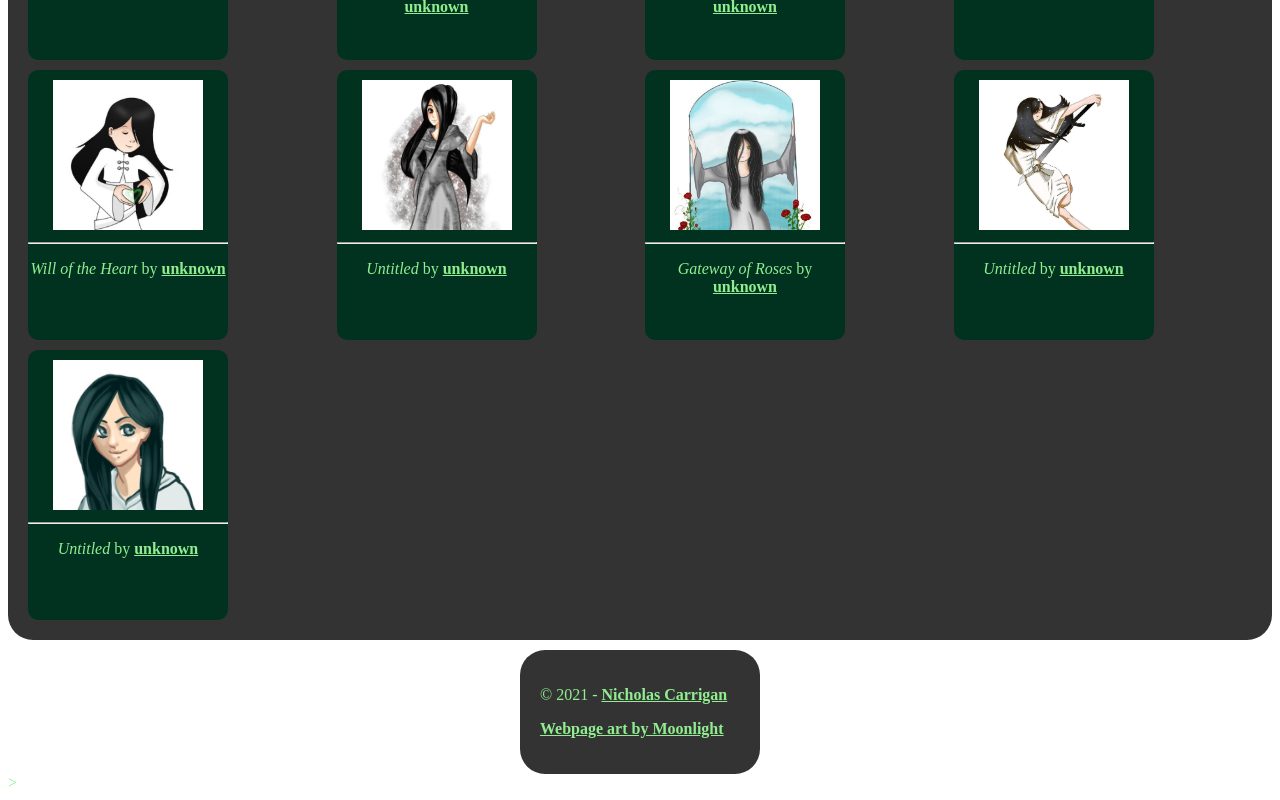
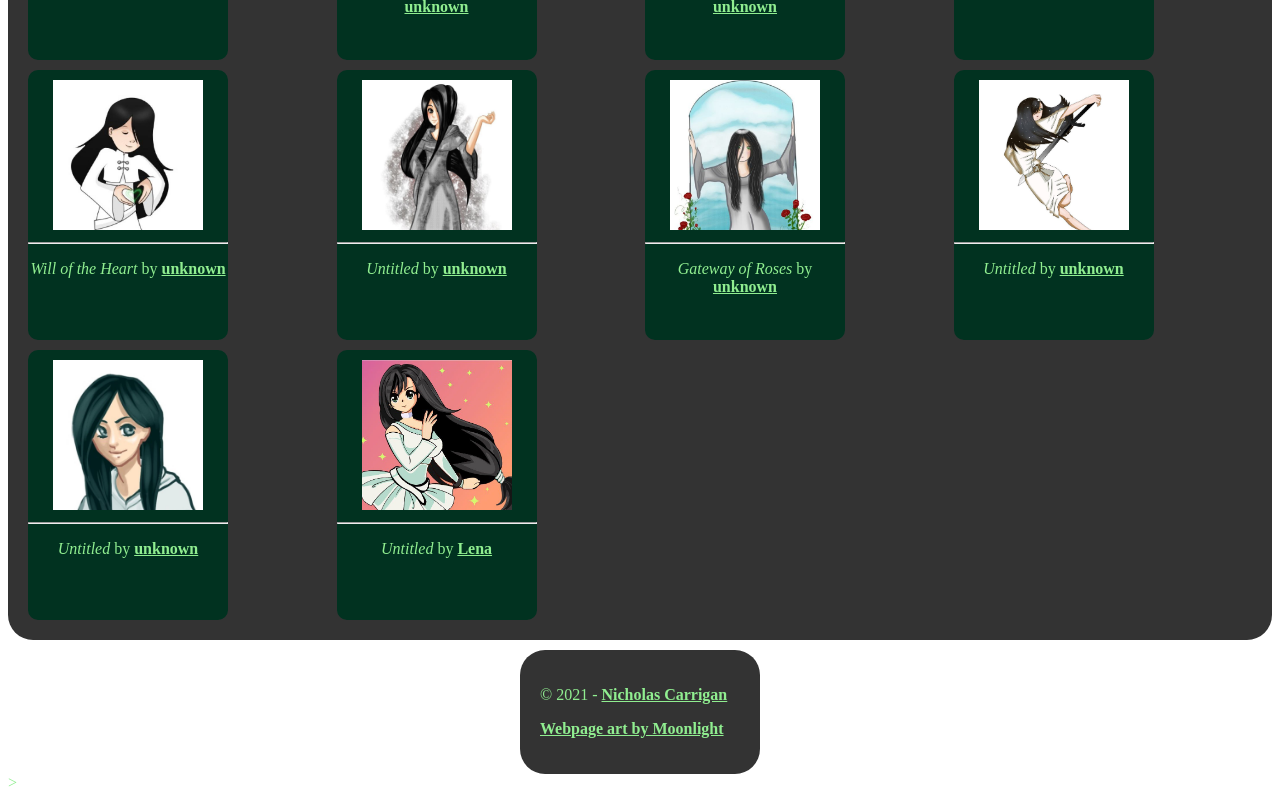
Before and after one commit to naomis-archive/RosaliaNightsong.github.io, an Angular app: page /gallery in a window 1280 px wide. Shown: the part 1294-2094 px from the top of the page. Built offline with nearby package versions, Linux system fonts and the light colour scheme.

Commit message:
feat: new art (#22)

```diff
--- a/src/assets/data/artList.ts
+++ b/src/assets/data/artList.ts
@@ -132,4 +132,10 @@ export const artList: ArtInt[] = [
     artist: 'unknown',
     artistUrl: 'https://www.rosalianightsong.com',
   },
+  {
+    fileName: 'lena_smith11.jpg',
+    artName: 'Untitled',
+    artist: 'Lena',
+    artistUrl: 'https://www.twitter.com/lena_smith11/',
+  },
 ];
```
Also changed, not shown: src/assets/art/lena_smith11.jpg (added).
